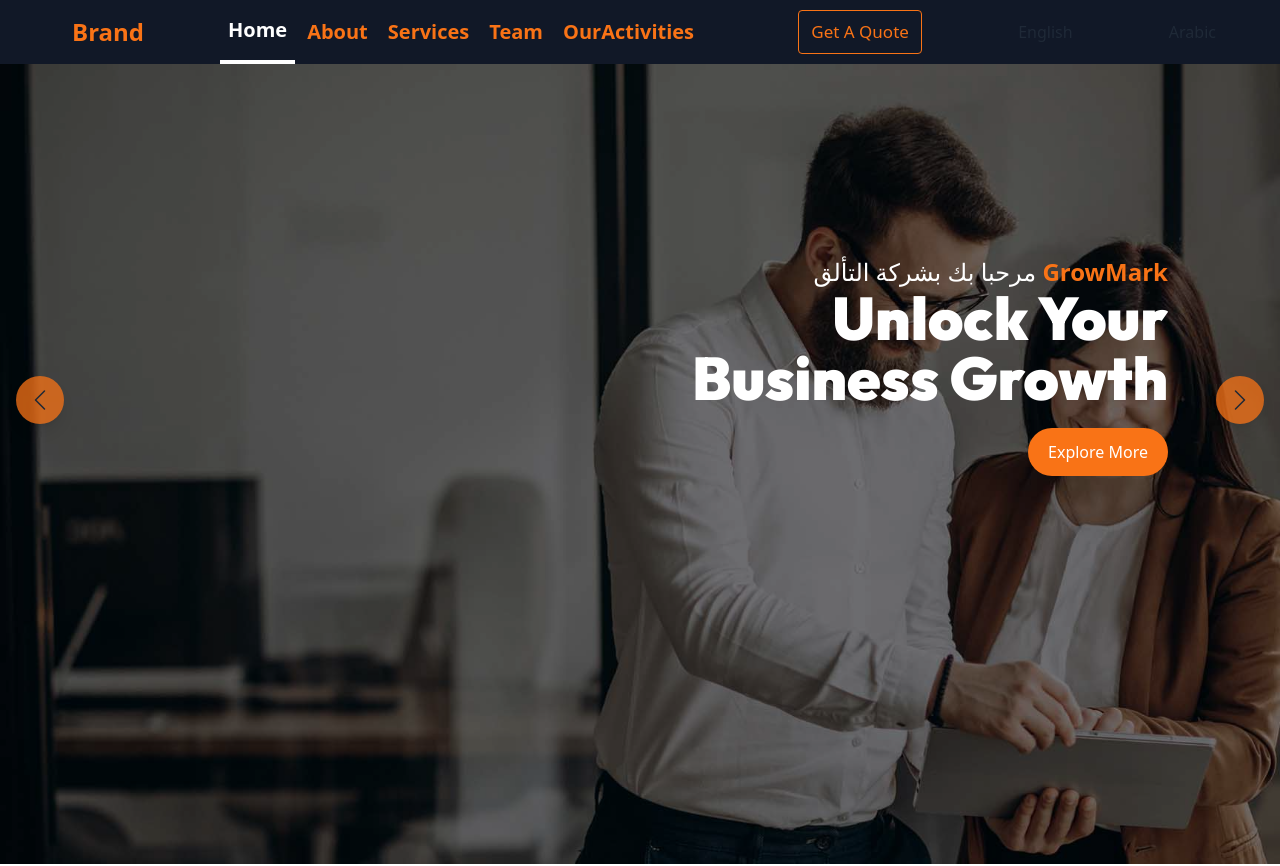
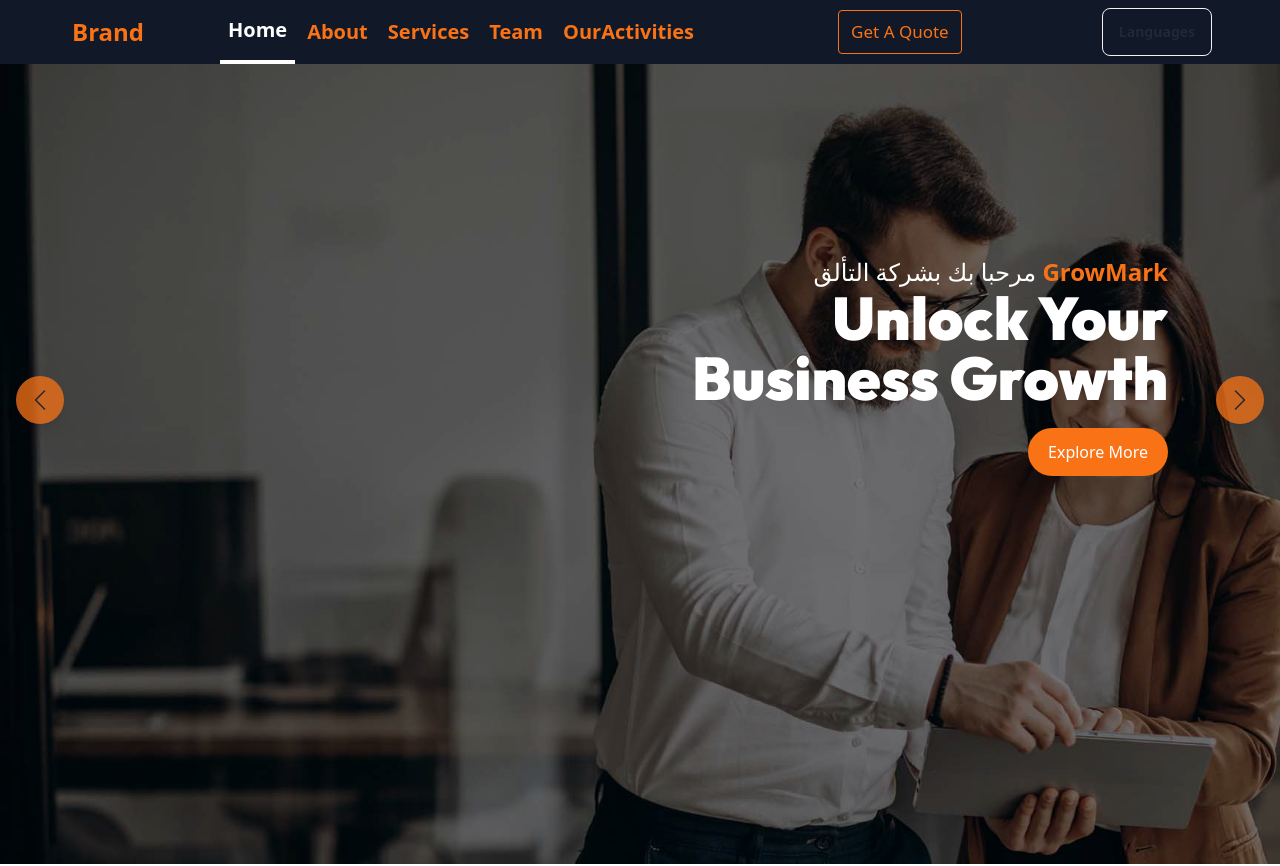
Before and after one commit to 5aledar/al-taaluq-, a React (Vite) app: page / in a window 1280 px wide. Shown: the top 866 px of the page. Built offline with nearby package versions, Linux system fonts and the light colour scheme.

Commit message:
-add drop down

```diff
--- a/src/components/Navbar.jsx
+++ b/src/components/Navbar.jsx
@@ -120,14 +120,21 @@ const Navbar = () => {
               )}
             </button>
           </div>
+          {/* Dropdown menu */}
+          <details className="dropdown bg-gray-900 ">
+            <summary className="btn m-1 bg-gray-900">Languages</summary>
+            <ul className="menu dropdown-content bg-slate-950 rounded-box z-[1] w-32 p-2 shadow">
               {languages.map((language) => (
-            <button
+                <li
+                  className="hover:text-orange-500  transition duration-300 cursor-pointer"
                   onClick={() => i18n.changeLanguage(language.code)}
                   key={language.code}
                 >
                   {language.name}
-            </button>
+                </li>
               ))}
+            </ul>
+          </details>
         </div>
       </div>
       {/* mobile menu */}
```
Lines whose indentation alone changed are shown as unchanged.
